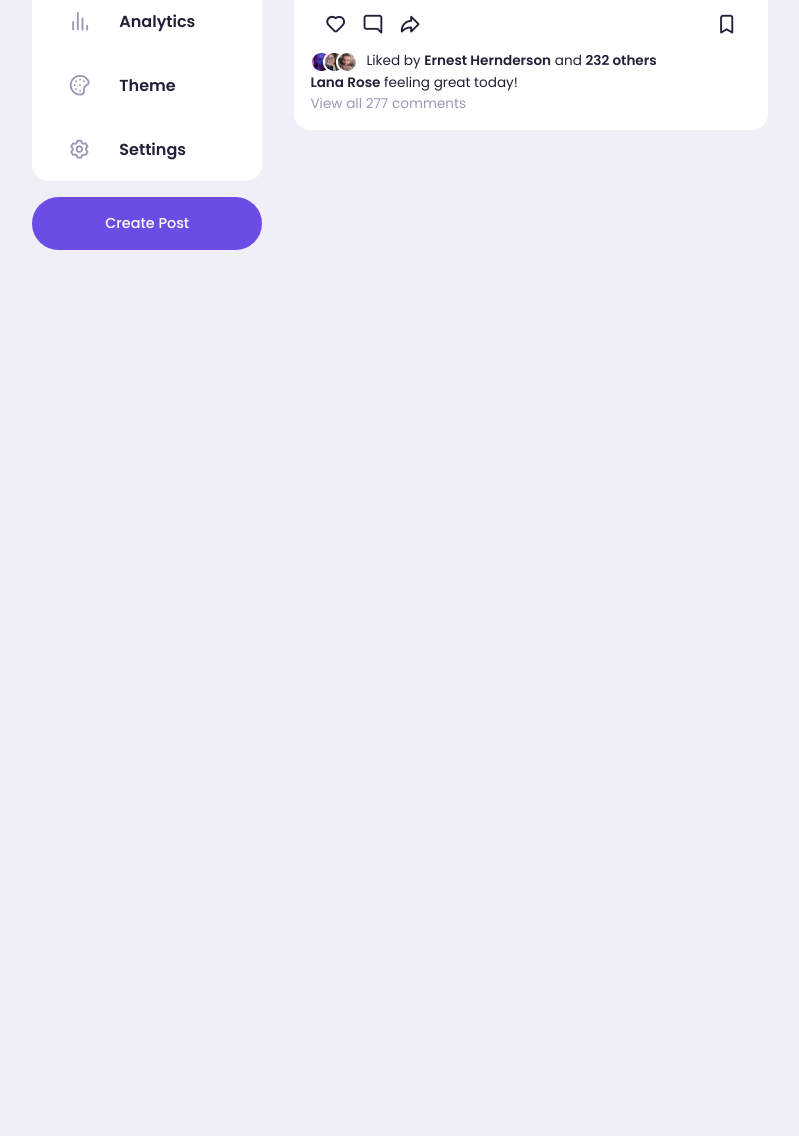
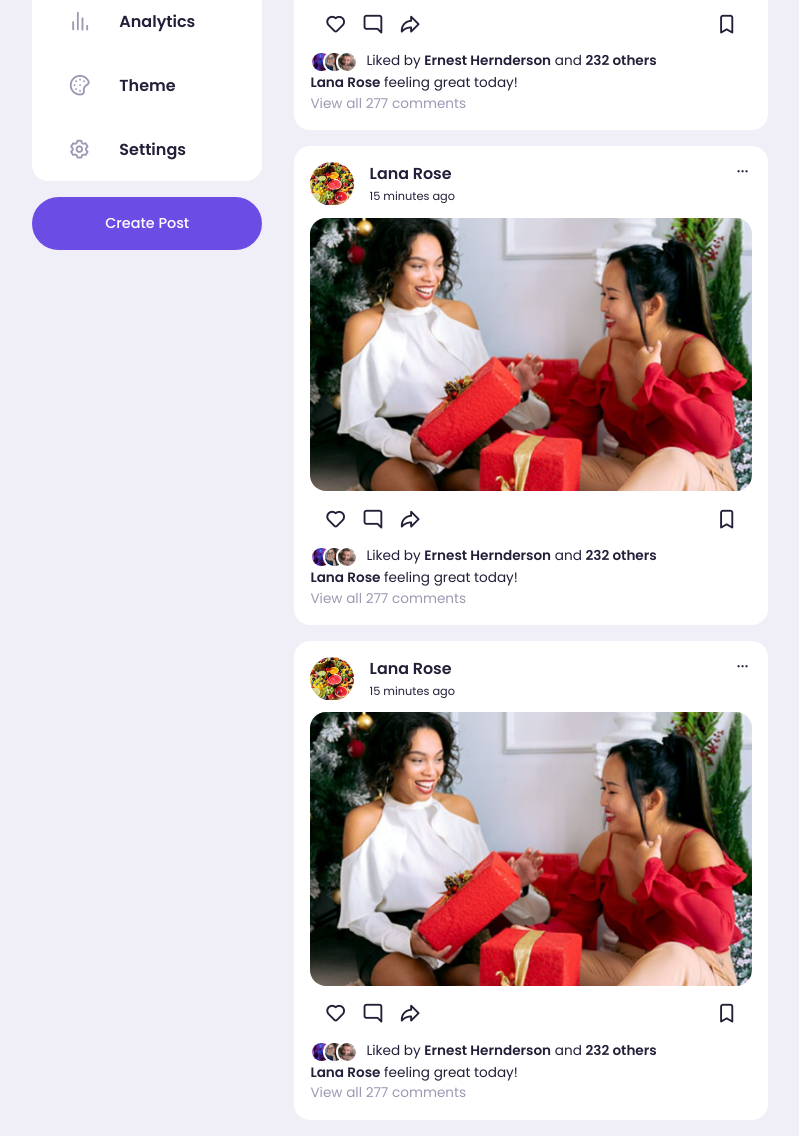
Before and after one commit to krinzie/area254, a plain HTML site: page index.html in a window 1280 px wide. Shown: the part 515-1651 px from the top of the page, without its empty margins (96-895 px from the left). Before the commit the page ends 800 px from the top, so only its background shows below. Drawn offline with nearby package versions, Linux system fonts and the light colour scheme.

Commit message:
Adding more user content on feed

```diff
--- a/index.html
+++ b/index.html
@@ -153,7 +153,91 @@
                         </div>
                     </div>
                 </div>
-
+                <!----------------- END OF FEED -----------------------><!----------------- FEEDS ----------------------->
+                <div class="feeds">
+                    <div class="feed">
+                        <div class="head">
+                            <div class="user">
+                                <div class="profile-photo">
+                                    <img src="./images/profile-13.jpg">
+                                </div>
+                                <div class="info">
+                                    <h3>Lana Rose</h3>
+                                    <small>15 minutes ago</small>
+                                </div>
+                            </div>
+                            <span class="edit"><i class="uil uil-ellipsis-h"></i></span>
+                        </div>
+                        <div class="photo">
+                            <img src="./images/feed-1.jpg">
+                        </div>
+                        <div class="action-buttons">
+                            <div class="interaction-buttons">
+                                <span><i class="uil uil-heart"></i></span>
+                                <span><i class="uil uil-comment-alt"></i></span>
+                                <span><i class="uil uil-share"></i></span>
+                            </div>
+                            <div class="bookmark">
+                                <span><i class="uil uil-bookmark"></i></span>
+                            </div>
+                        </div>
+                        <div class="liked-by">
+                            <span><img src="./images/profile-10.jpg"></span>
+                            <span><img src="./images/profile-4.jpg"></span>
+                            <span><img src="./images/profile-15.jpg"></span>
+                            <p>Liked by <b>Ernest Hernderson</b> and <b>232 others</b></p>
+                        </div>
+                        <div class="caption">
+                            <p><b>Lana Rose</b> feeling great today!</p>
+                        </div>
+                        <div class="comments text-muted">
+                            View all 277 comments
+                        </div>
+                    </div>
+                </div>
+                <!----------------- END OF FEED -----------------------><!----------------- FEEDS ----------------------->
+<div class="feeds">
+    <div class="feed">
+        <div class="head">
+            <div class="user">
+                <div class="profile-photo">
+                    <img src="./images/profile-13.jpg">
+                </div>
+                <div class="info">
+                    <h3>Lana Rose</h3>
+                    <small>15 minutes ago</small>
+                </div>
+            </div>
+            <span class="edit"><i class="uil uil-ellipsis-h"></i></span>
+        </div>
+        <div class="photo">
+            <img src="./images/feed-1.jpg">
+        </div>
+        <div class="action-buttons">
+            <div class="interaction-buttons">
+                <span><i class="uil uil-heart"></i></span>
+                <span><i class="uil uil-comment-alt"></i></span>
+                <span><i class="uil uil-share"></i></span>
+            </div>
+            <div class="bookmark">
+                <span><i class="uil uil-bookmark"></i></span>
+            </div>
+        </div>
+        <div class="liked-by">
+            <span><img src="./images/profile-10.jpg"></span>
+            <span><img src="./images/profile-4.jpg"></span>
+            <span><img src="./images/profile-15.jpg"></span>
+            <p>Liked by <b>Ernest Hernderson</b> and <b>232 others</b></p>
+        </div>
+        <div class="caption">
+            <p><b>Lana Rose</b> feeling great today!</p>
+        </div>
+        <div class="comments text-muted">
+            View all 277 comments
+        </div>
+    </div>
+</div>
+<!----------------- END OF FEED ----------------------->
             </div>
             <!----------------- RIGHT ----------------------->
             <div class="right">
```
